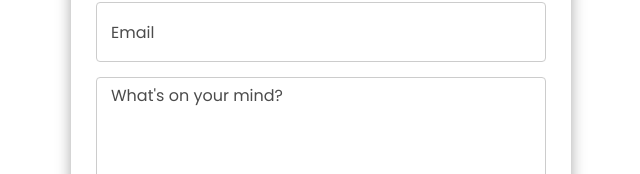
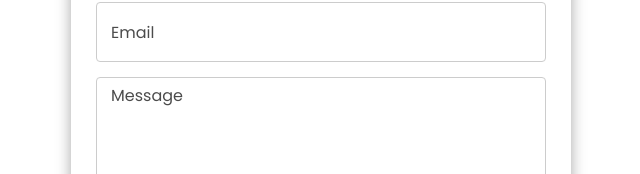
Before and after one commit to justineedev/Google-sign-in, a React (Create React App) app: page /Contact in a window 1280 px wide. Shown: the part 321-495 px from the top of the page, without its empty margins (319-959 px from the left). Built offline with nearby package versions, Linux system fonts and the light colour scheme.

Commit message:
Changed label for message in contact.js

```diff
--- a/src/pages/Contact.js
+++ b/src/pages/Contact.js
@@ -115,7 +115,7 @@ const Contact = () => {
               required
             ></textarea>
             <label htmlFor="" className="contact-input-label textarea">
-              <span>What's on your mind?</span>
+              <span>Message</span>
             </label>
           </div>
 
```
